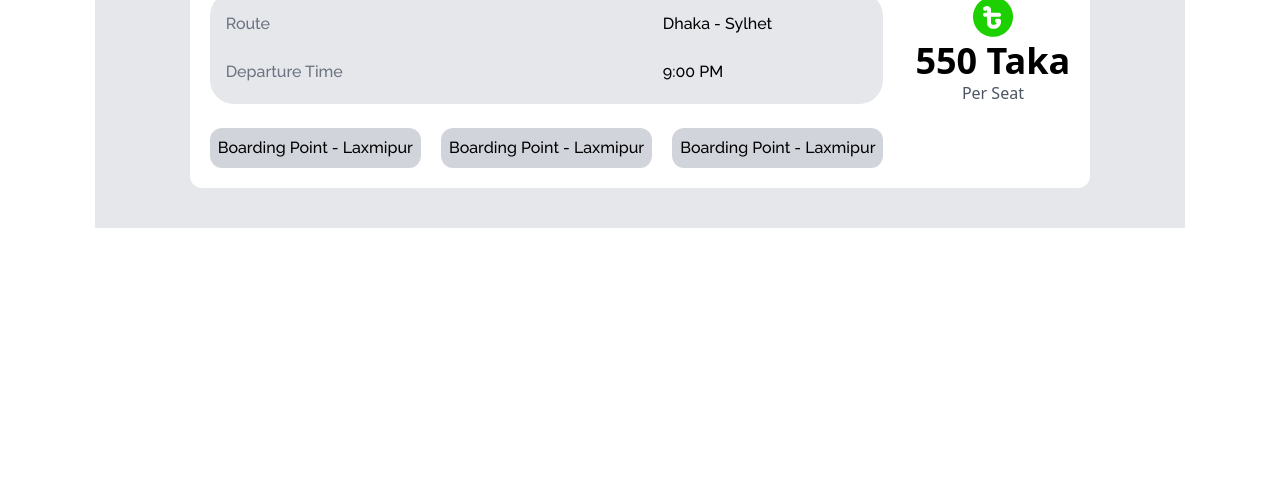
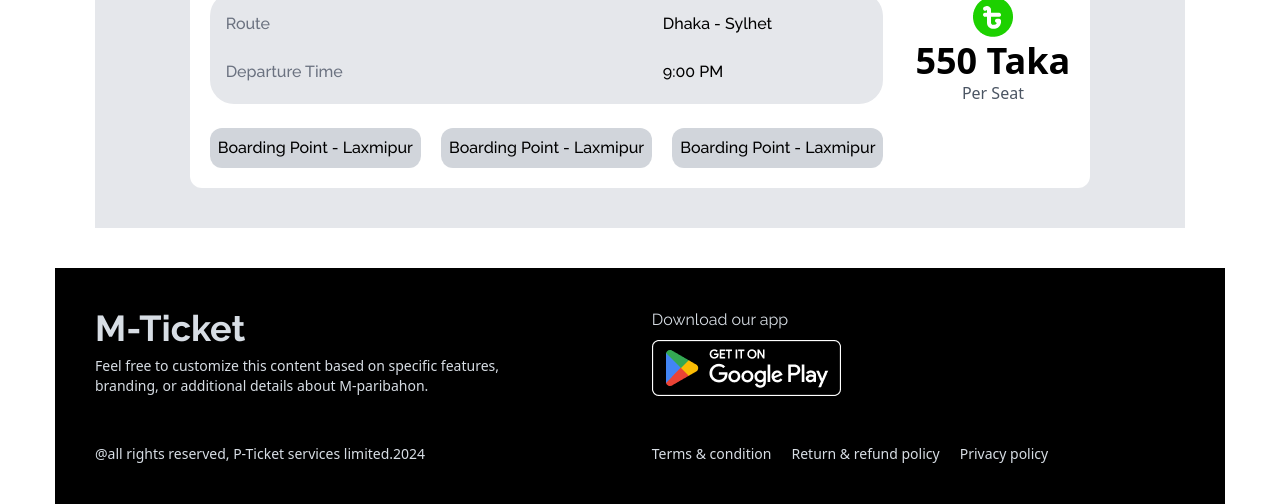
Before and after one commit to Muntahamasuma/Assignment-5, a plain HTML site: page index.html in a window 1280 px wide. Shown: the part 1362-1866 px from the top of the page. Before the commit the page ends 1630 px from the top, so only its background shows below. Drawn offline with nearby package versions, Linux system fonts and the light colour scheme.

Commit message:
Finish footer section

```diff
--- a/index.html
+++ b/index.html
@@ -126,6 +126,26 @@
         </div>
     </section>
 </main>
+
+<!-- footer -->
+<footer class="footer p-10 bg-black text-neutral-content">
+    <aside>
+      <h1 class="heading-font text-4xl font-bold">M-Ticket</h1>
+      <p>Feel free to customize this content based on specific features,<br> branding, or additional details about M-paribahon.</p>
+      <p class="pt-10">@all rights reserved, P-Ticket services limited.2024</p>
+    </aside>
+    <nav>
+      <h6 class="heading-font text-base font-normal">Download our app</h6>
+      <div>
+        <img src="images/Group 104.png" alt="">
+      </div>
+      <div class="flex flex-col lg:flex-row gap-5 pt-10 text-right">
+        <a href="">Terms & condition</a>
+        <a href="">Return & refund policy</a>
+        <a href="">Privacy policy</a>
+      </div>
+    </nav>
+  </footer>
  <script src="scripts/"></script>
 </body>
 </html>
```
Also changed, not shown: images/Group 104.png (added).
